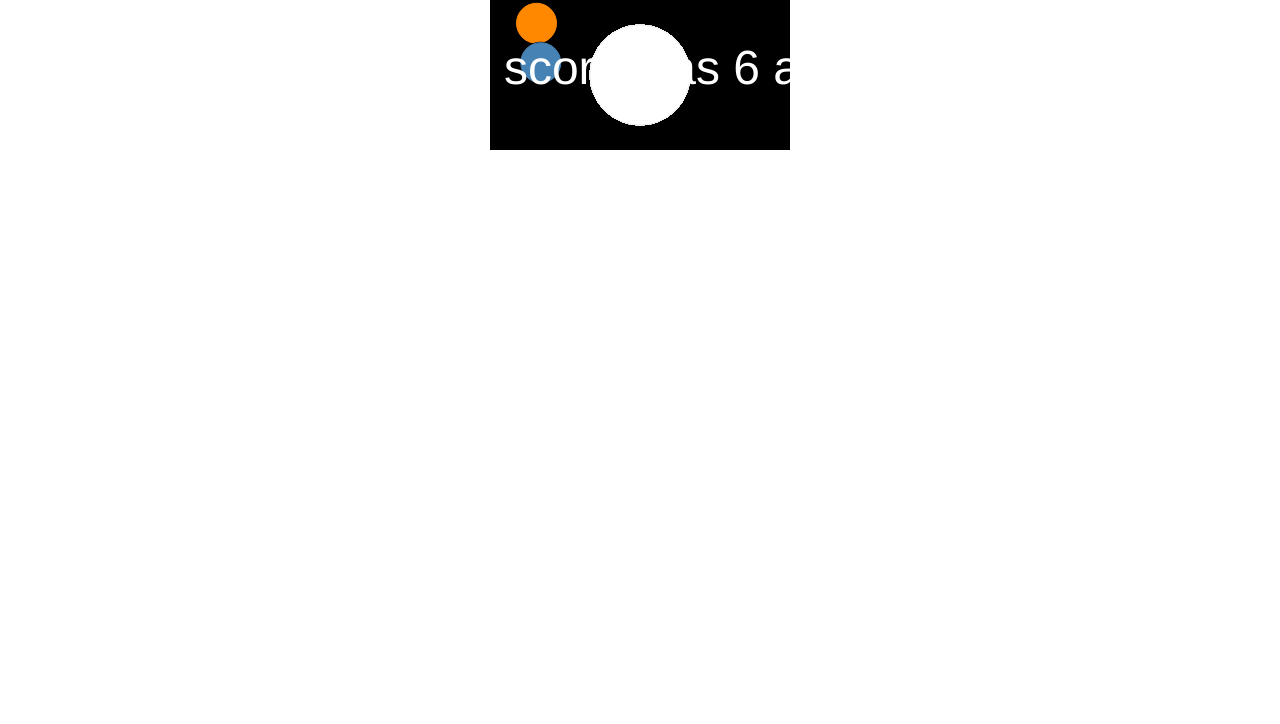
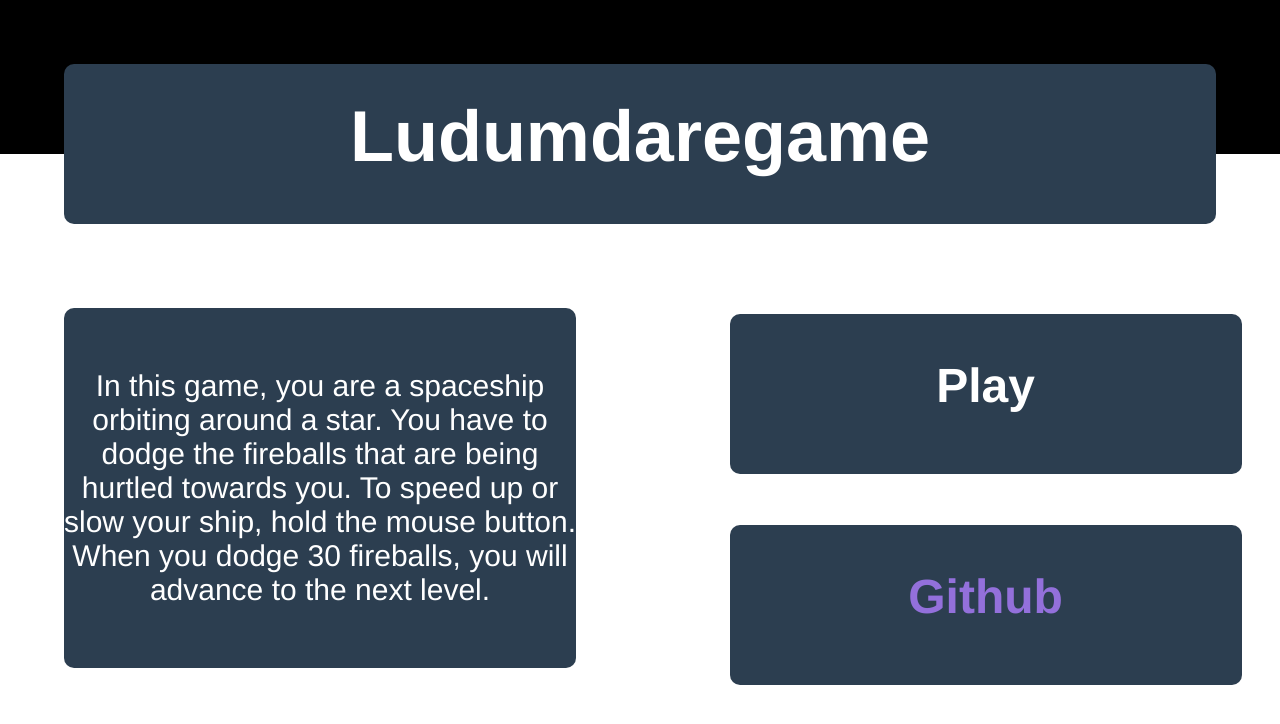
Before and after one commit to xWafl/orbitr, a Vue app: page / in a window 1280 px wide. Shown: the top 724 px of the page. Built offline with nearby package versions, Linux system fonts and the light colour scheme; what vue-window-size would draw is missing.

Commit message:
:sparkles: Level and menu

```diff
--- a/package.json
+++ b/package.json
@@ -8,6 +8,7 @@
     "lint": "vue-cli-service lint"
   },
   "dependencies": {
+    "color-hash": "^1.0.3",
     "core-js": "^3.6.4",
     "vue": "^2.6.11",
     "vue-router": "^3.1.6",
--- a/src/components/Game.vue
+++ b/src/components/Game.vue
@@ -4,29 +4,45 @@
             id="gameCanvas"
             :width="windowWidth"
             :height="windowHeight"
-            @mousedown="orbiterSpeed = 0.01"
+            @mousedown="orbiterSpeed = 0.015"
             @mouseup="orbiterSpeed = 0.005"
         ></canvas>
         <Score
+            v-if="started && !gameOver"
             class="score"
             :score="score"
+            :level="level"
             :time="time"
             :gameOver="gameOver"
         ></Score>
+        <Title
+            v-if="!started || gameOver"
+            :time="time"
+            :gameOver="gameOver"
+            :score="score"
+            :scoreThresh="levelupScore"
+            :started="started"
+            :level="level"
+            class="title"
+            @play="this.levelup"
+        ></Title>
     </div>
 </template>
 
 <script>
     import Vue from 'vue';
     import VueWindowSize from 'vue-window-size';
+    import ColorHash from "color-hash";
     import Score from "./Score.vue";
+    import Title from "./Title.vue";
 
     Vue.use(VueWindowSize);
 
     export default {
         name: "Game",
         components: {
-            Score
+            Score,
+            Title
         },
         data () {
             return {
@@ -40,6 +56,7 @@
                 },
                 levelupSteps: [10, 20, 30, 40, 50],
                 currentStep: 0,
+                levelupScore: 30,
                 width: 600,
                 height: 600,
                 centerRadius: 50,
@@ -47,12 +64,18 @@
                 orbiterWidth: 20,
                 orbiterAngle: 0,
                 orbiterSpeed: 0.005,
+                orbiterColor: "steelblue",
                 fireballWidth: 20,
                 fireballMovement: 10,
                 fireballs: [],
+                fireballColor: "#F80",
                 score: 0,
                 time: 0,
                 gameOver: false,
+                flashingCenter: false,
+                level: localStorage.getItem("level") ? JSON.parse(localStorage.getItem("level")) : 0,
+                started: false,
+                currentTimeouts: []
             }
         },
         methods: {
@@ -62,6 +85,20 @@
                 return Math.sqrt(yDist ** 2 + xDist ** 2);
             },
             drawCenter () {
+                this.flashingCenter = false;
+                const canvas = document.getElementById("gameCanvas");
+                const ctx = canvas.getContext("2d");
+                const [centerX, centerY] = [canvas.width >> 1, canvas.height >> 1];
+                ctx.beginPath();
+                ctx.arc(centerX, centerY, this.centerRadius, 0, 2 * Math.PI, false);
+                ctx.fillStyle = '#CCC';
+                ctx.fill();
+                ctx.lineWidth = 5;
+                ctx.strokeStyle = '#DDD';
+                ctx.stroke();
+            },
+            flashCenter() {
+                this.flashingCenter = true;
                 const canvas = document.getElementById("gameCanvas");
                 const ctx = canvas.getContext("2d");
                 const [centerX, centerY] = [canvas.width >> 1, canvas.height >> 1];
@@ -69,15 +106,16 @@
                 ctx.arc(centerX, centerY, this.centerRadius, 0, 2 * Math.PI, false);
                 ctx.fillStyle = '#FFF';
                 ctx.fill();
-                ctx.lineWidth = 0;
-                ctx.strokeStyle = '#EEE';
+                ctx.lineWidth = 5;
+                ctx.strokeStyle = '#FFF';
                 ctx.stroke();
+                setTimeout(this.drawCenter, 100);
             },
             drawOrbiter () {
                 const canvas = document.getElementById("gameCanvas");
                 const distanceY = Math.sin(this.orbiterAngle) * this.orbiterRadius + (canvas.height >> 1);
                 const distanceX = Math.cos(this.orbiterAngle) * this.orbiterRadius + (canvas.width >> 1);
-                this.drawCircle(distanceX, distanceY, this.orbiterWidth, "steelblue");
+                this.drawCircle(distanceX, distanceY, this.orbiterWidth, this.orbiterColor);
             },
             drawCircle (x, y, radius, color) {
                 const canvas = document.getElementById("gameCanvas");
@@ -102,25 +140,27 @@
             },
             doOrbit() {
                 if (this.gameOver === false) {
-                    this.drawCenter();
+                    if (!this.flashingCenter) {
+                        this.drawCenter();
+                    }
                     this.moveOrbiter();
                     this.drawFireballs();
-                    setTimeout(this.doOrbit, 10);
+                    this.currentTimeouts.push(setTimeout(this.doOrbit, 10));
                 }
             },
             incTimer () {
                 if (this.gameOver === false) {
                     this.time++;
                     if (this.time === this.levelupSteps[0]) {
-                        this.levelupSteps.pop();
+                        this.levelupSteps.shift();
                         this.currentStep++;
                     }
-                    setTimeout(this.incTimer, 1000);
+                    this.currentTimeouts.push(setTimeout(this.incTimer, 1000));
                 }
             },
             throwFireball () {
                 this.newFireball();
-                setTimeout(this.throwFireball, this.timeSteps[this.currentStep]);
+                this.currentTimeouts.push(setTimeout(this.throwFireball, this.timeSteps[this.currentStep]));
             },
             fillBg () {
                 const canvas = document.getElementById("gameCanvas");
@@ -138,14 +178,18 @@
                         this.fireballs.splice(i, 1);
                         this.score++;
                         this.drawCircle(fireball.x, fireball.y, this.fireballWidth + 1, "#000");
+                        this.flashCenter();
                     } else if (this.distance(fireball.x, fireball.y, orbiterX, orbiterY) < this.orbiterWidth * 2) {
                         this.gameOver = true;
                     } else {
                         this.drawCircle(fireball.x, fireball.y, this.fireballWidth + 1, "#000");
                         fireball.y -= Math.sin(fireball.angle) * this.fireballMovement * 0.1;
                         fireball.x -= Math.cos(fireball.angle) * this.fireballMovement * 0.1;
-                        this.drawCircle(fireball.x, fireball.y, this.fireballWidth, "#F80");
+                        this.drawCircle(fireball.x, fireball.y, this.fireballWidth, this.fireballColor);
                     }
+                }
+                if (this.score >= this.levelupScore) {
+                    this.gameOver = true;
                 }
             },
             newFireball () {
@@ -178,7 +222,29 @@
                     });
                 }
             },
+            levelup () {
+                if (this.score >= this.levelupScore) {
+                    this.level++;
+                    this.fireballColor = new ColorHash().hex(`${this.level}fire`);
+                    this.orbiterColor = new ColorHash().hex(`${this.level}orbit`);
+                    localStorage.setItem("level", this.level);
+                }
+                this.currentTimeouts.map(l => {
+                    clearTimeout(l);
+                });
+                this.currentTimeouts = [];
+                this.time = 0;
+                this.score = 0;
+                this.fireballs = [];
+                this.orbiterAngle = 0;
+                this.gameOver = false;
+                this.orbiterSpeed = 0.005;
+                this.levelupSteps = [10, 20, 30, 40, 50];
+                this.currentStep = 0;
+                this.startGame();
+            },
             startGame () {
+                this.started = true;
                 this.fillBg();
                 this.drawCenter();
                 this.drawOrbiter();
@@ -188,15 +254,28 @@
             }
         },
         mounted () {
-            this.startGame();
+            if (this.level !== 0) {
+                this.fireballColor = new ColorHash().hex(`${this.level}fire`);
+                this.orbiterColor = new ColorHash().hex(`${this.level}orbit`);
+            }
         }
     }
 </script>
 
 <style scoped>
+    .game {
+        background-color: #000;
+    }
     .score {
         position: absolute;
         width: 100%;
         top: 5%;
     }
+    .title {
+        position: absolute;
+        width: 100%;
+        height: 100%;
+        top: 0;
+        left: 0;
+    }
 </style>
--- a/src/components/Score.vue
+++ b/src/components/Score.vue
@@ -1,6 +1,6 @@
 <template>
     <div class="score">
-        {{ displayedVal }}
+        Level: {{ level + 1 }} Score: {{ this.score }} Time: {{ this.time }}s
     </div>
 </template>
 
@@ -10,12 +10,9 @@
         props: {
             score: Number,
             time: Number,
-            gameOver: Boolean
-        },
-        computed: {
-            displayedVal() {
-                return this.gameOver === true ? `Game over! Your score was ${this.score} and you lasted ${this.time}s` : `Score: ${this.score} Time: ${this.time}s`;
-            }
+            level: Number,
+            gameOver: Boolean,
+            msg: String
         }
     }
 </script>
@@ -25,5 +22,6 @@
         text-align: center;
         color: white;
         font-size: 48px;
+        user-select: none;
     }
 </style>
--- /dev/null
+++ b/src/components/Title.vue
@@ -0,0 +1,110 @@
+<template>
+    <div class="title">
+        <h1 class="header">Ludumdaregame</h1>
+        <div class="main">
+            <div class="info">
+                <p v-if="!levelup && !gameOver">
+                    In this game, you are a spaceship orbiting around a star. You have to dodge the fireballs that are being hurtled towards you. To speed up or slow your ship, hold the mouse button. When you dodge 30 fireballs, you will advance to the next level.
+                </p>
+                <p v-if="gameOver && score >= scoreThresh">
+                    Great job! You beat level {{ level + 1 }} in {{ time }} seconds.
+                </p>
+                <p v-if="gameOver && score < scoreThresh">
+                    Oh no! You lost. You dodged {{ score }} bullets. Try this level again!
+                </p>
+            </div>
+            <div class="buttons">
+                <div class="play" @click="play">
+                    {{ gameOver && (score &lt; scoreThresh) ? "Try again" : "Play" }}
+                </div>
+                <a href="https://github.com/xWafl/ludumdaregame" target="_blank">
+                    <div class="github">
+                        Github
+                    </div>
+                </a>
+            </div>
+        </div>
+    </div>
+</template>
+
+<script>
+    export default {
+        name: "Title",
+        props: {
+            levelup: Boolean,
+            time: Number,
+            score: Number,
+            level: Number,
+            scoreThresh: Number,
+            gameOver: Boolean,
+            started: Boolean
+        },
+        methods: {
+            play () {
+                this.$emit("play", this.started && this.gameOver);
+            }
+        }
+    }
+</script>
+
+<style scoped>
+    .title {
+        color: white;
+    }
+    .header {
+        font-size: 72px;
+        background-color: #2c3e50;
+        height: 20%;
+        margin: 5%;
+        border-radius: 10px;
+        line-height: 200%;
+    }
+    .main {
+        display: flex;
+        height: 50%;
+        align-items: center;
+    }
+    .info {
+        width: 40%;
+        margin: 5%;
+        display: flex;
+        font-size: 30px;
+        background-color: #2c3e50;
+        border-radius: 10px;
+        height: 90%;
+        align-items: center;
+    }
+    .buttons {
+        width: 40%;
+        margin: 5%;
+        display: inline-block;
+        font-size: 24px;
+        border-radius: 10px;
+        height: 100%;
+        user-select: none;
+    }
+    .play {
+        width: 100%;
+        margin: 5%;
+        display: inline-block;
+        font-size: 48px;
+        font-weight: bold;
+        background-color: #2c3e50;
+        border-radius: 10px;
+        height: 40%;
+        line-height: 300%;
+        cursor: pointer;
+    }
+    .github {
+        width: 100%;
+        margin: 5%;
+        display: inline-block;
+        font-size: 48px;
+        font-weight: bold;
+        background-color: #2c3e50;
+        border-radius: 10px;
+        height: 40%;
+        line-height: 300%;
+        color: mediumpurple;
+    }
+</style>
```
Also changed, not shown: 1 other file (tests, documents, lock files or other folders).
